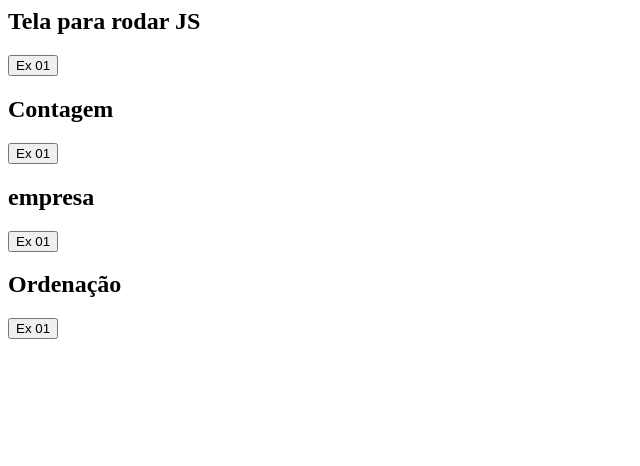
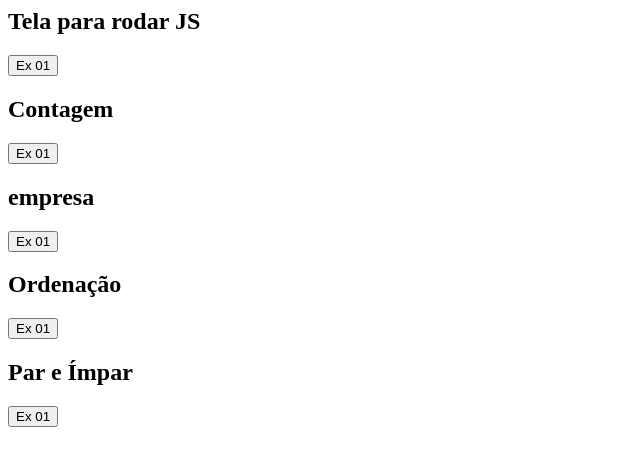
Before and after one commit to natanvitor550/Lista-de-exercic-os, a plain HTML site: page index.html in a window 1280 px wide. Shown: the whole page, without its empty margins (0-640 px from the left). Drawn offline with Linux system fonts and the light colour scheme.

Commit message:
add- Finalização da 5°

```diff
--- a/index.html
+++ b/index.html
@@ -35,5 +35,11 @@
 
     <script src="scripts/ex04.js"></script>
 
+ <h2>Par e Ímpar </h2>
+  <button onclick="parImpar()"> Ex 01</button>
+
+    <script src="scripts/ex05.js"></script>
+
+
 </body>
 </html>
--- /dev/null
+++ b/scripts/ex05.js
@@ -0,0 +1,14 @@
+function parImpar(){
+    let numeroImpar = 0;
+    let numeroPar = 0;
+    let numero = parseFloat(prompt("Informe um número"));
+    if (numero % 2 == 0){
+        alert("O número é par");
+        numeroImpar = numero + 1;
+        alert("Do número Par para o Ímpar: " + numeroImpar);
+    }else{
+        alert("O número é ímpar");
+        numeroPar = numero + 1;
+        alert("Do número Ímpar para o Par: " + numeroPar);
+    }
+}
```
